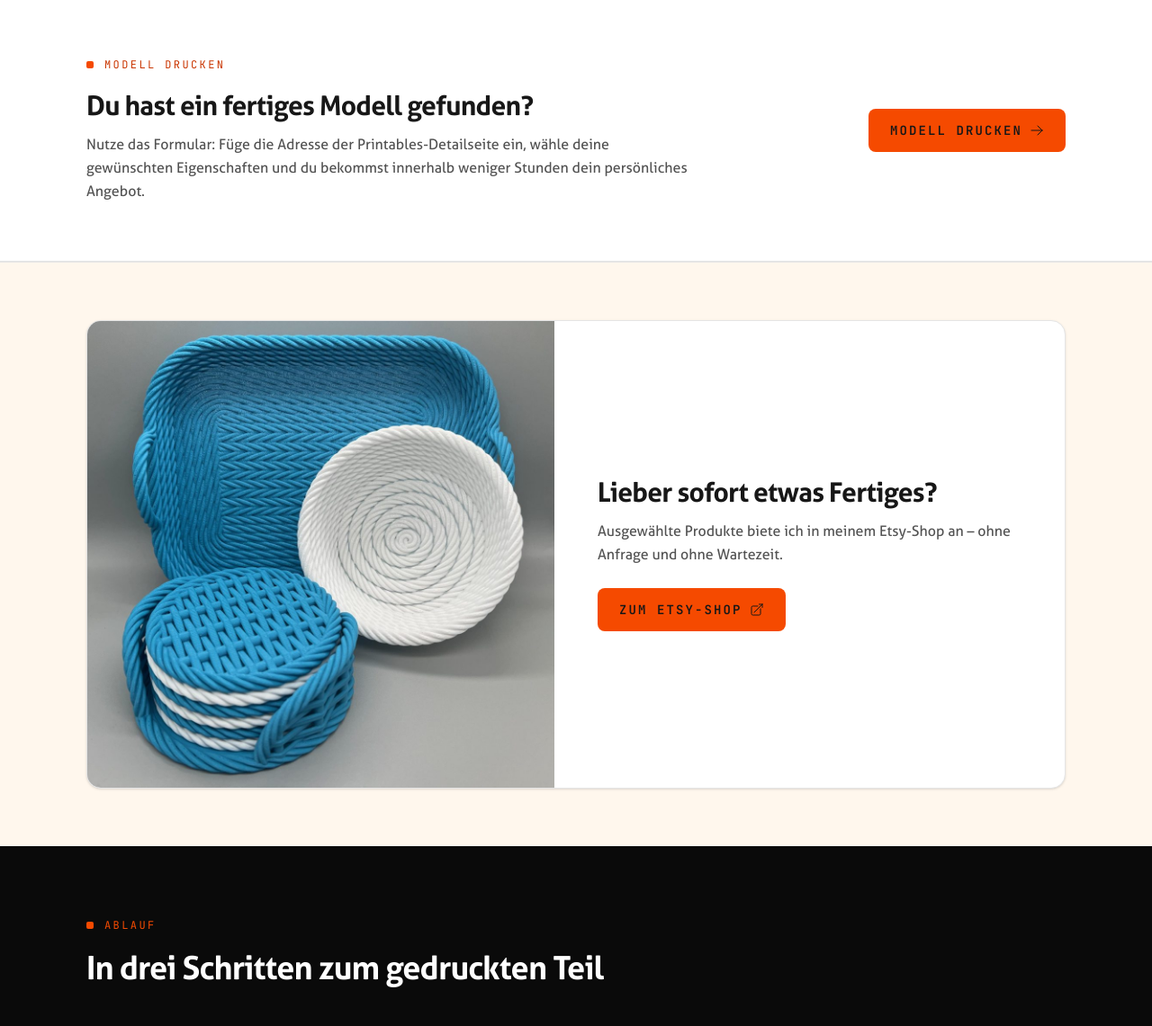
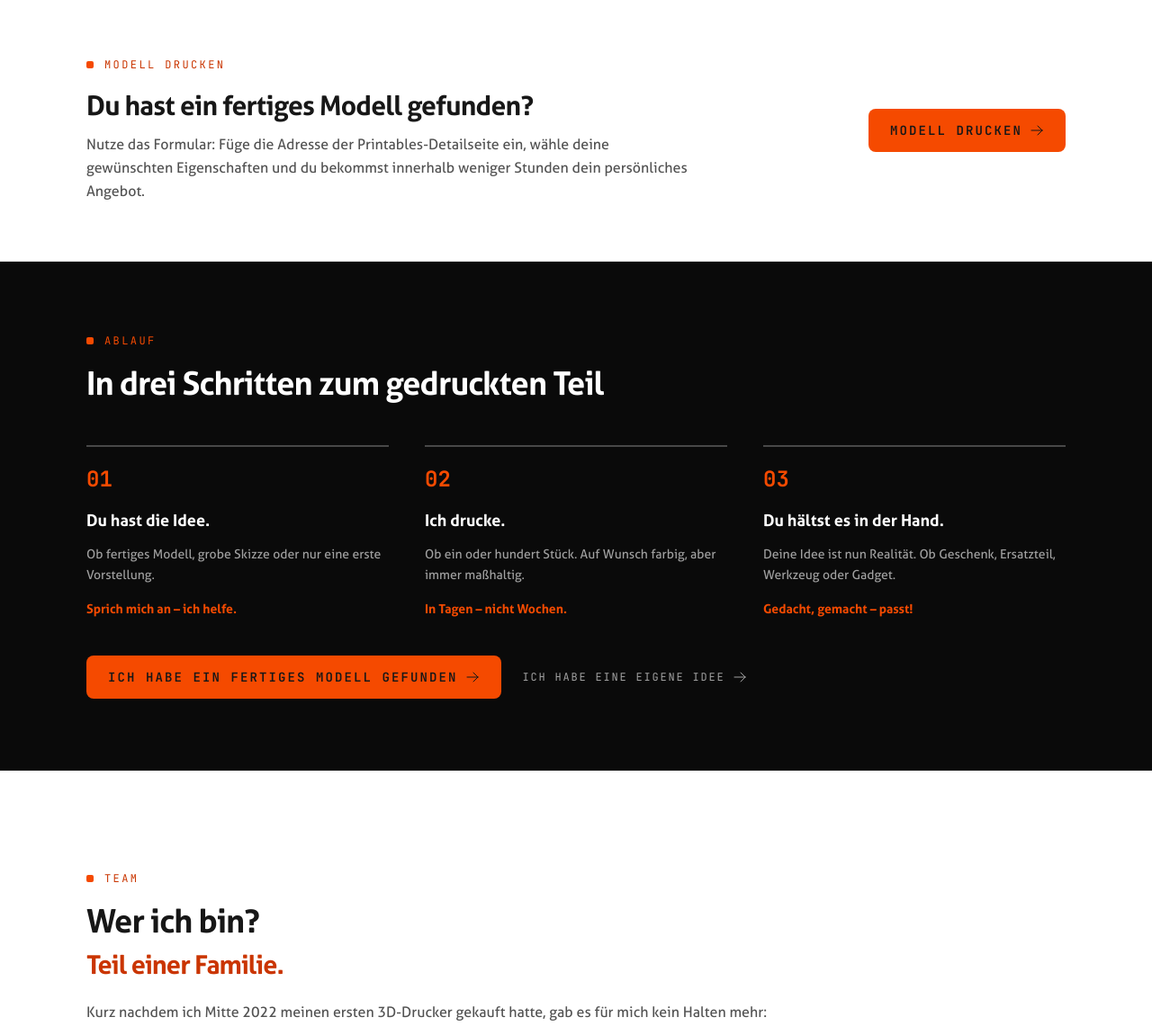
Before and after one commit to marcelkraus/krausgedruckt, a Symfony app: template templates/content/homepage.html.twig in a window 1280 px wide. Shown: the part 1667-2808 px from the top of the page at 90% size. Run offline with Twig, Linux system fonts and the light colour scheme; the template is opened without the code that fills it, so the values that code supplies are empty; some libraries are stand-ins or nearby versions.

Commit message:
Drop the Etsy shop and say Mindestauftragswert…
The navigation, the footer and the homepage no longer link the Etsy shop,
and /shop is gone with the cards that printed it. The navigation leads
with the blog, and the print-order assistant names its minimum a
Mindestauftragswert.

```diff
--- a/config/services.yaml
+++ b/config/services.yaml
@@ -6,7 +6,6 @@
 parameters:
     app.app_store_url_mobile: 'https://apps.apple.com/de/app/3d-druck-kostenrechner/id6502561182'
     app.contact_email_address: 'mail@krausgedruckt.de'
-    app.etsy_url: 'https://www.etsy.com/shop/krausgedrucktDE'
     app.google_review_url: 'https://g.page/r/CW-IKJ1ZcOv8EBM/review'
     app.instagram_url: 'https://www.instagram.com/krausgedruckt'
     # Shown on the legal pages only, so what is harvested there arrives on its own tag.
--- a/templates/base.html.twig
+++ b/templates/base.html.twig
@@ -60,11 +60,10 @@
 
     {# A page may narrow the list by setting `nav_items` at its top level. #}
     {% set nav_items = nav_items|default([
+        { label: 'Blog', route: 'app_blog', matches: ['app_blog', 'app_blog_post'] },
         { label: 'Modell drucken', route: 'app_print_order', matches: ['app_print_order'] },
-        { label: 'Blog', route: 'app_blog', matches: ['app_blog', 'app_blog_post'] },
         { label: 'App', route: 'app_app', matches: ['app_app'] },
-        { label: 'FAQ', route: 'app_faq', matches: ['app_faq'] },
-        { label: 'Shop', url: etsy_url, external: true }
+        { label: 'FAQ', route: 'app_faq', matches: ['app_faq'] }
     ]) %}
     {% set current_route = app.request.attributes.get('_route') %}
 
@@ -78,10 +77,9 @@
             <nav class="hidden items-center gap-8 lg:flex" aria-label="Hauptnavigation">
                 {% for item in nav_items %}
                     {% set is_current = current_route in item.matches|default([]) %}
-                    <a href="{{ item.url|default(null) ?: path(item.route) }}"
-                       class="inline-flex items-center gap-1.5 font-mono text-xs uppercase tracking-[0.15em] transition-colors hover:text-accent-on-light {{ is_current ? 'font-semibold text-accent-on-light' : 'text-neutral-600' }}"
-                       {% if is_current %}aria-current="page"{% endif %}
-                       {% if item.external|default(false) %}target="_blank" rel="noopener"{% endif %}>{{ item.label }}{% if item.external|default(false) %}{{ icons.icon('external', 'h-3.5 w-3.5') }}{% endif %}</a>
+                    <a href="{{ path(item.route) }}"
+                       class="font-mono text-xs uppercase tracking-[0.15em] transition-colors hover:text-accent-on-light {{ is_current ? 'font-semibold text-accent-on-light' : 'text-neutral-600' }}"
+                       {% if is_current %}aria-current="page"{% endif %}>{{ item.label }}</a>
                 {% endfor %}
             </nav>
 
@@ -102,11 +100,10 @@
             <nav class="mx-auto flex max-w-6xl flex-col px-6 py-2" aria-label="Mobile Navigation">
                 {% for item in nav_items %}
                     {% set is_current = current_route in item.matches|default([]) %}
-                    <a href="{{ item.url|default(null) ?: path(item.route) }}"
-                       class="inline-flex items-center gap-1.5 border-b border-neutral-100 py-3 font-mono text-sm uppercase tracking-[0.15em] hover:text-accent-on-light {{ is_current ? 'font-semibold text-accent-on-light' : 'text-neutral-600' }}"
+                    <a href="{{ path(item.route) }}"
+                       class="border-b border-neutral-100 py-3 font-mono text-sm uppercase tracking-[0.15em] hover:text-accent-on-light {{ is_current ? 'font-semibold text-accent-on-light' : 'text-neutral-600' }}"
                        {% if is_current %}aria-current="page"{% endif %}
-                       {% if item.external|default(false) %}target="_blank" rel="noopener"{% endif %}
-                       data-menu-link>{{ item.label }}{% if item.external|default(false) %}{{ icons.icon('external', 'h-3.5 w-3.5') }}{% endif %}</a>
+                       data-menu-link>{{ item.label }}</a>
                 {% endfor %}
                 <a href="{{ path('app_contact') }}" class="{{ include('partials/_button_class.html.twig', {}, with_context = false) }} mt-4 mb-3 justify-center" data-menu-link>Jetzt anfragen</a>
             </nav>
@@ -133,7 +130,6 @@
                             <li><a href="{{ path('app_contact') }}" class="inline-flex items-center gap-2.5 py-2.5 transition-colors hover:text-white"><span class="inline-block h-2.5 w-2.5 shrink-0 rounded-[2px] bg-accent-on-dark" aria-hidden="true"></span>Kontaktformular</a></li>
                             <li><a href="{{ path('app_contact_email') }}" class="inline-flex items-center gap-2.5 py-2.5 transition-colors hover:text-white"><span class="inline-block h-2.5 w-2.5 shrink-0 rounded-[2px] bg-accent-on-dark" aria-hidden="true"></span>E-Mail</a></li>
                             <li><a href="{{ path('app_contact_whats_app') }}" class="inline-flex items-center gap-2.5 py-2.5 transition-colors hover:text-white"><span class="inline-block h-2.5 w-2.5 shrink-0 rounded-[2px] bg-accent-on-dark" aria-hidden="true"></span>WhatsApp</a></li>
-                            <li><a href="{{ etsy_url }}" target="_blank" rel="noopener" class="inline-flex items-center gap-2.5 py-2.5 transition-colors hover:text-white"><span class="inline-block h-2.5 w-2.5 shrink-0 rounded-[2px] bg-accent-on-dark" aria-hidden="true"></span>Etsy-Shop</a></li>
                             <li><a href="{{ instagram_url }}" target="_blank" rel="noopener" class="inline-flex items-center gap-2.5 py-2.5 transition-colors hover:text-white"><span class="inline-block h-2.5 w-2.5 shrink-0 rounded-[2px] bg-accent-on-dark" aria-hidden="true"></span>Instagram</a></li>
                         </ul>
                     </div>
--- a/templates/content/homepage.html.twig
+++ b/templates/content/homepage.html.twig
@@ -122,7 +122,6 @@
         </section>
     {% endif %}
 
-    {# The own way comes before the shop band, which answers it. #}
     {{ include('partials/_conversion_band.html.twig', {
         eyebrow: 'Modell drucken',
         title: 'Du hast ein fertiges Modell gefunden?',
@@ -130,16 +129,6 @@
         label: 'Modell drucken',
         href: path('app_print_order'),
         tone: 'plain'
-    }, with_context = false) }}
-
-    {{ include('partials/_conversion_band.html.twig', {
-        title: 'Lieber sofort etwas Fertiges?',
-        text: 'Ausgewählte Produkte biete ich in meinem Etsy-Shop an – ohne Anfrage und ohne Wartezeit.',
-        label: 'Zum Etsy-Shop',
-        href: etsy_url,
-        external: true,
-        image: asset('images/etsy-shop.jpg'),
-        imageAlt: 'Im 3D-Druck gefertigte Korbschalen und Untersetzer in Blau und Weiß'
     }, with_context = false) }}
 
     <section class="bg-neutral-950">
--- a/templates/content/print-order.html.twig
+++ b/templates/content/print-order.html.twig
@@ -21,7 +21,7 @@
             <ul class="mt-8 flex flex-col items-center gap-2 font-mono text-xs uppercase tracking-[0.15em] text-neutral-600 sm:flex-row sm:justify-center sm:gap-3">
                 <li>Kostenlos &amp; unverbindlich</li>
                 <li aria-hidden="true" class="hidden text-accent-on-light sm:block">·</li>
-                <li>Mindestbestellwert {{ minimum_order_value }}&nbsp;€</li>
+                <li>Mindestauftragswert {{ minimum_order_value }}&nbsp;€</li>
             </ul>
         </div>
     </section>
--- a/templates/partials/_conversion_band.html.twig
+++ b/templates/partials/_conversion_band.html.twig
@@ -1,5 +1,5 @@
-{# Params: title, text, label, href, icon, external, eyebrow (matches the
-   navigation item), image, imageAlt, boxed, tone ('warm' or 'plain'). Embed to override `actions`. #}
+{# Params: title, text, label, href, icon, eyebrow (matches the navigation
+   item), boxed, tone ('warm' or 'plain'). Embed to override `actions`. #}
 {% set href = href|default(path('app_contact')) %}
 {% set label = label|default('Jetzt anfragen') %}
 
@@ -7,23 +7,8 @@
     <div class="rounded-2xl border border-neutral-200 bg-surface-warm p-8">
         <h2 class="font-display text-xl font-bold text-neutral-900">{{ title }}</h2>
         <p class="mt-3 text-base leading-relaxed text-neutral-600">{{ text }}</p>
-        <div class="mt-6">{% block actions_boxed %}{{ include('partials/_button.html.twig', { href: href, label: label, icon: icon|default(null), external: external|default(false) }, with_context = false) }}{% endblock %}</div>
+        <div class="mt-6">{% block actions_boxed %}{{ include('partials/_button.html.twig', { href: href, label: label, icon: icon|default(null) }, with_context = false) }}{% endblock %}</div>
     </div>
-{% elseif image|default(null) %}
-    {% set ground = tone|default('warm') == 'plain' ? 'border-y border-neutral-200 bg-white' : 'border-t border-neutral-200 bg-surface-warm' %}
-    <section class="{{ ground }}">
-        <div class="mx-auto max-w-6xl px-6 py-16 lg:px-8">
-            <div class="grid items-center gap-8 overflow-hidden rounded-2xl border border-neutral-200 bg-white shadow-sm sm:grid-cols-2 lg:gap-12">
-                <img class="aspect-square w-full object-cover" src="{{ image }}" alt="{{ imageAlt }}" loading="lazy">
-                <div class="p-8 sm:pr-10 sm:pl-0 lg:pr-12">
-                    {% if eyebrow|default(null) %}<div class="mb-5">{{ include('partials/_eyebrow.html.twig', { text: eyebrow }, with_context = false) }}</div>{% endif %}
-                    <h2 class="font-display text-2xl font-bold tracking-tight text-neutral-900 sm:text-3xl">{{ title }}</h2>
-                    <p class="mt-3 text-base leading-relaxed text-neutral-600">{{ text }}</p>
-                    <div class="mt-6">{{ include('partials/_button.html.twig', { href: href, label: label, icon: icon|default(null), external: external|default(false) }, with_context = false) }}</div>
-                </div>
-            </div>
-        </div>
-    </section>
 {% else %}
     {% set ground = tone|default('warm') == 'plain' ? 'border-y border-neutral-200 bg-white' : 'border-t border-neutral-200 bg-surface-warm' %}
     <section class="{{ ground }}">
@@ -33,7 +18,7 @@
                 <h2 class="font-display text-2xl font-bold tracking-tight text-neutral-900 sm:text-3xl">{{ title }}</h2>
                 <p class="mt-3 text-base leading-relaxed text-neutral-600">{{ text }}</p>
             </div>
-            <div class="shrink-0 self-start lg:self-auto">{% block actions %}{{ include('partials/_button.html.twig', { href: href, label: label, icon: icon|default(null), external: external|default(false) }, with_context = false) }}{% endblock %}</div>
+            <div class="shrink-0 self-start lg:self-auto">{% block actions %}{{ include('partials/_button.html.twig', { href: href, label: label, icon: icon|default(null) }, with_context = false) }}{% endblock %}</div>
         </div>
     </section>
 {% endif %}
```
Also changed, not shown: CLAUDE.md (+2 -2 lines), docs/DESIGN.md (+4 -4 lines), src/Controller/ShortLinkController.php (+0 -7 lines), tests/Controller/HomepageTest.php (+1 -1 lines), tests/Controller/RouteSmokeTest.php (+0 -1 lines), tests/Controller/ShortLinkTest.php (+0 -8 lines), public/css/output.css, public/images/etsy-shop.jpg (deleted), 1 other file.
